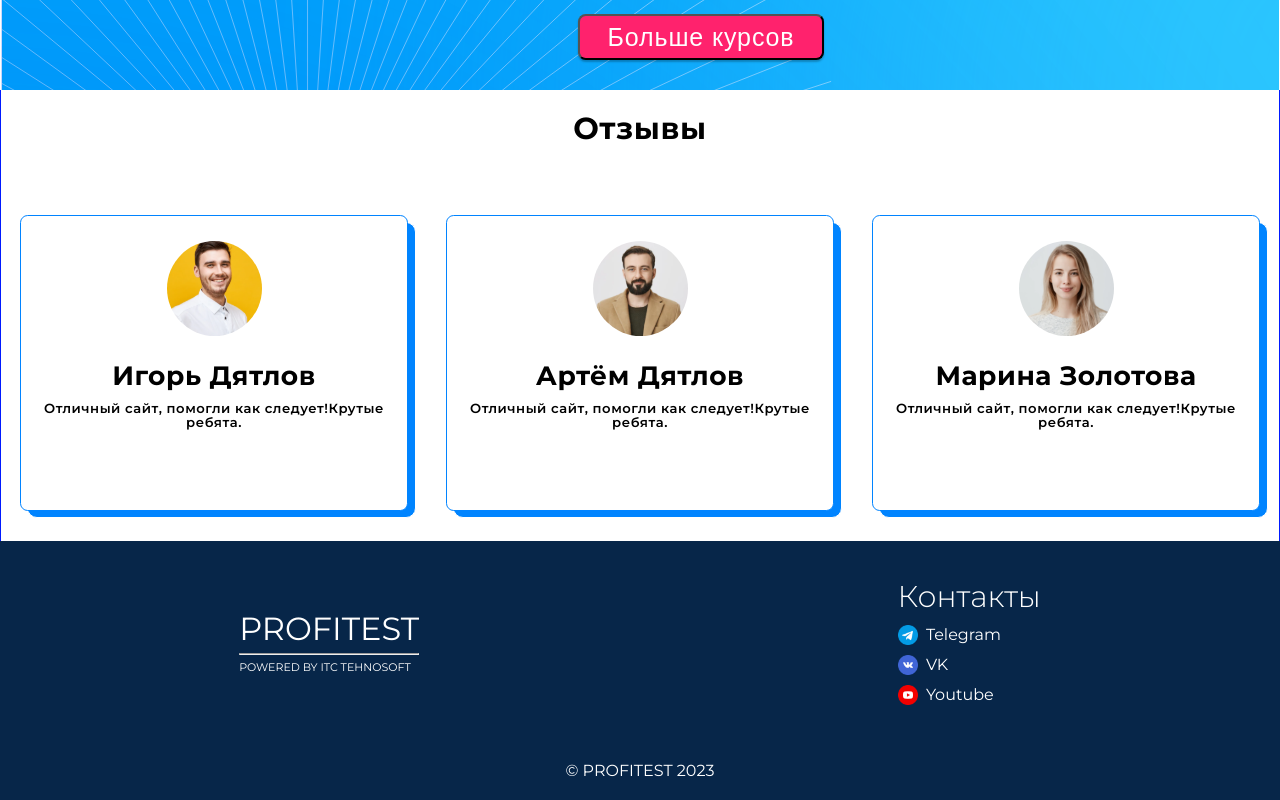
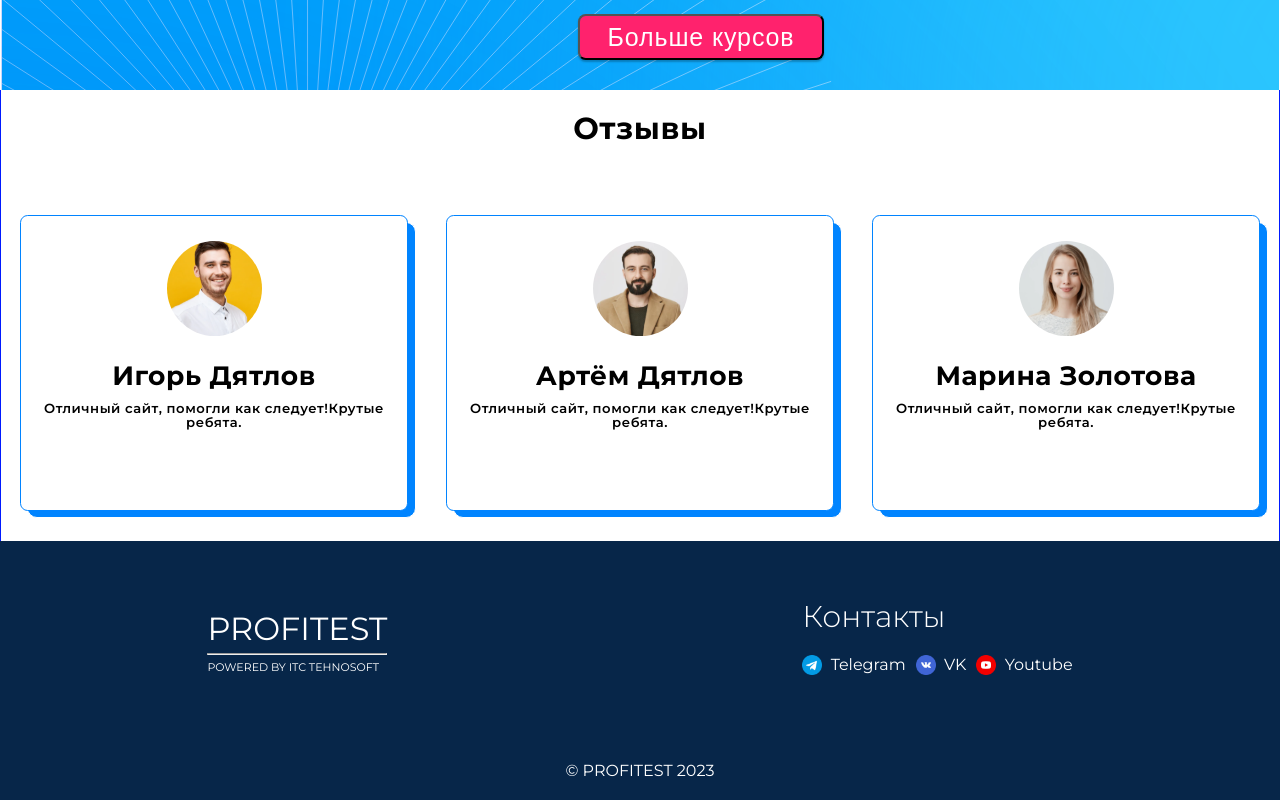
Before and after one commit to S-DevTeam-CtOTES/ProfiTest2.0, a React (Create React App) app in the folder client/: page / in a window 1280 px wide. Shown: the part 1957-2757 px from the top of the page. Built offline with nearby package versions, Linux system fonts and the light colour scheme.

Commit message:
Fixed footer module another

```diff
--- a/client/src/Components/Lending/Footer/Footer.css
+++ b/client/src/Components/Lending/Footer/Footer.css
@@ -28,7 +28,9 @@
 .footer__links {
     display: flex;
     gap: 10px;
-    flex-direction: column;
+    height: 40px;
+    align-items: center;
+    /* flex-direction: column; */
 }
 .social-icon {
     width: 20px;
@@ -37,6 +39,8 @@
 .footer__links-item {
     display: flex;
     color: #fff;
+    height: 40px;
+    align-items: center;
 }
 .powered {
     font-size: 11px;
```
